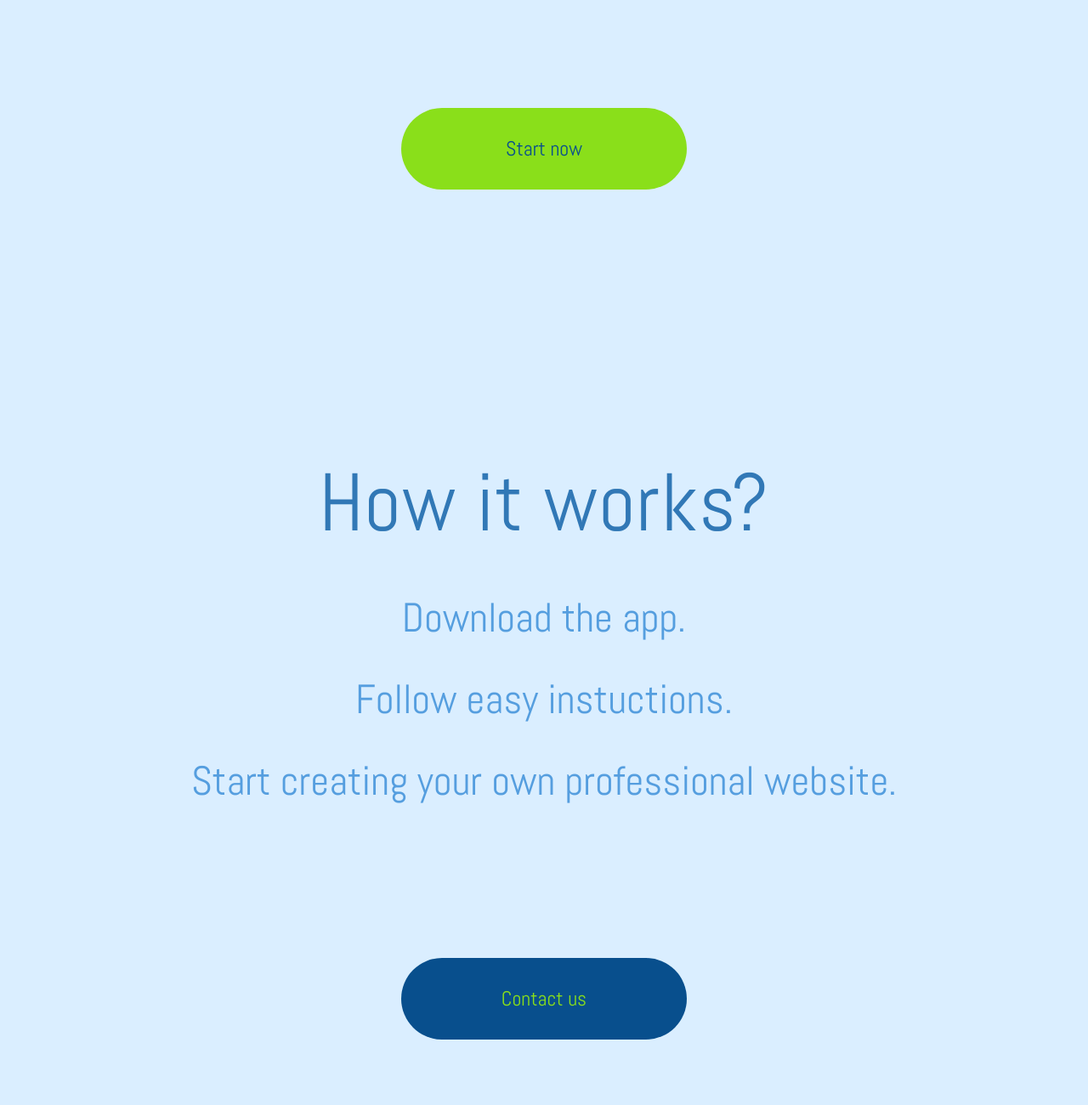
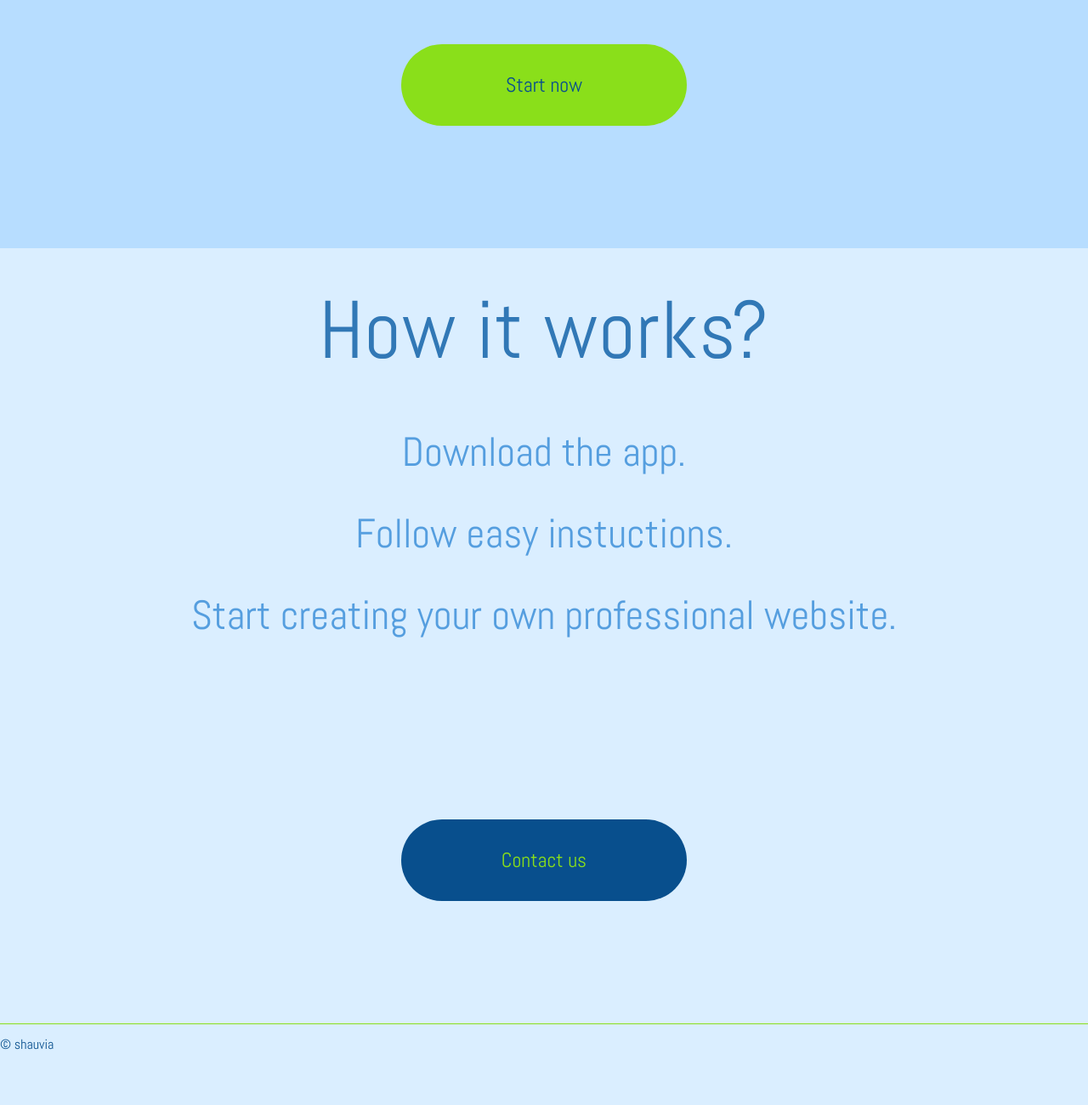
Before and after one commit to shauvia/landing-page, a plain HTML site: page index.html in a window 1280 px wide. Shown: the part 700-2000 px from the top of the page at 85% size. After the commit the page ends 1953 px from the top, so only its background shows below. Drawn offline with Linux system fonts and the light colour scheme.

Commit message:
showing looked at element (element in vieport) when scrolling works

```diff
--- a/css/styles.css
+++ b/css/styles.css
@@ -38,8 +38,7 @@ nav li {
   grid-template-rows: 1fr;
   grid-template-areas: 'header picture';
   column-gap: 3%;
-  width: 90%;
-  margin: 6em auto 0 auto;
+  padding: 5em 2em 1em 2em;
 }
 
 #overview :nth-child(1) {
@@ -70,8 +69,8 @@ nav li {
 
 #start-now {
   text-align: center;
-  margin-top: 30vh;
-  margin-bottom: 30vh;
+  padding-top: 9em;
+  padding-bottom: 9em;
 }
 
 #start-now button {
@@ -88,7 +87,7 @@ nav li {
 }
 
 #how-it-works {
-  background-color: rgba(208, 243, 162, 0#808);
+  padding-bottom: 3em;
 }
 
 #how-it-works h1 {
@@ -96,7 +95,7 @@ nav li {
   font-size: 6em;
   text-align: center;
   letter-spacing: 1px;
-  padding: 10vh 0 5vh 0;
+  padding: 0.5em 0 0.5em 0;
 }
 
 #how-it-works > p {
@@ -106,14 +105,10 @@ nav li {
   line-height: 12vh;
 }
 
-#how-it-works:nth-child(4) {
-  padding-bottom: 5vh;
-}
-
 #contact-us {
   text-align: center;
-  margin-top: 20vh;
-  margin-bottom: 20vh;
+  padding-top: 9em;
+  padding-bottom: 9em;
 }
 
 #contact-us button {
@@ -137,6 +132,11 @@ footer {
   color: rgb(8, 79, 141);
 }
 
+.inViewport {
+  background-color: rgb(183, 221, 255);
+}
+
+
 @media (max-width: 600px) {
   #overview {
     display: grid;
@@ -145,7 +145,7 @@ footer {
     grid-template-areas:
       'header'
       'picture';
-    margin-top: 0.1em;
+    padding-top: 2em;
   }
 
   #overview > h1 {
--- a/js/app.js
+++ b/js/app.js
@@ -77,3 +77,20 @@ function distanceFromPageTop(string){
   console.log('elementRectangle: ' + elementRectangle + ' elementScroll: ' + vieportTopToPageTop + ' vieportTopToPageTop: ' + vieportTopToPageTop + ' elementTopToViewportTop: ' + elementTopToViewportTop);
   return elementTopToPageTop;
 }
+
+
+function isInVieport(){
+  let viewportHeight = window.innerHeight;
+  for (let object of menuItemArray){
+    let element = document.getElementById(object.targetSectionId);
+    let elementRect = element.getBoundingClientRect();
+    let elementTop = elementRect.top;
+    if (elementTop > -viewportHeight * 0.15 && elementTop < viewportHeight * 0.5) {
+      element.className = 'inViewport';
+    } else {
+      element.className = '';
+    }
+  }
+}
+
+window.addEventListener('scroll', isInVieport);
```
